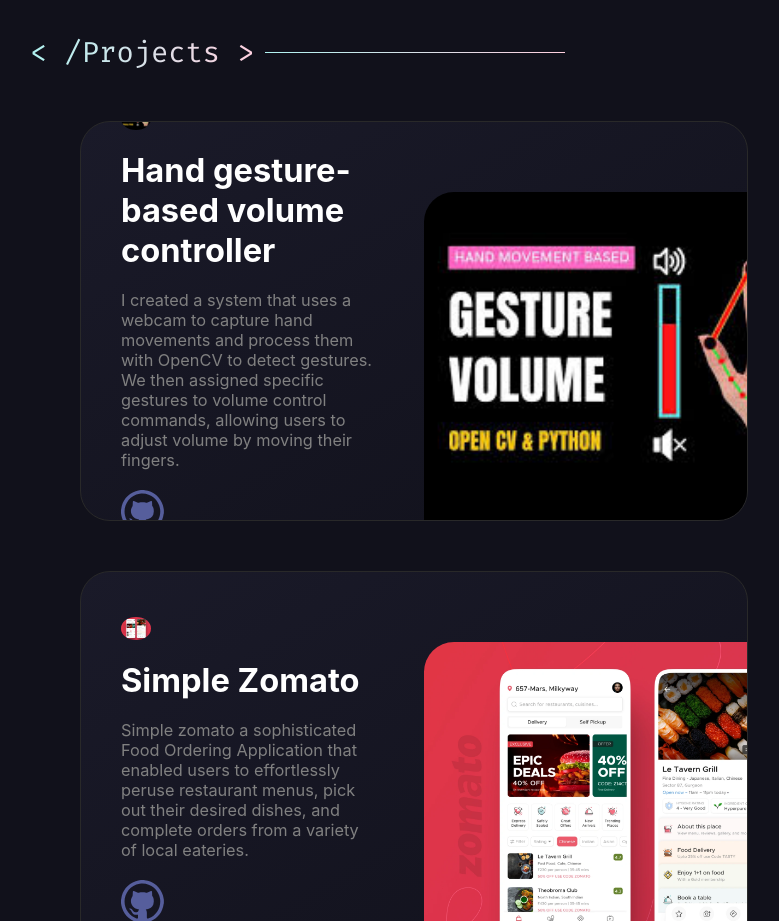
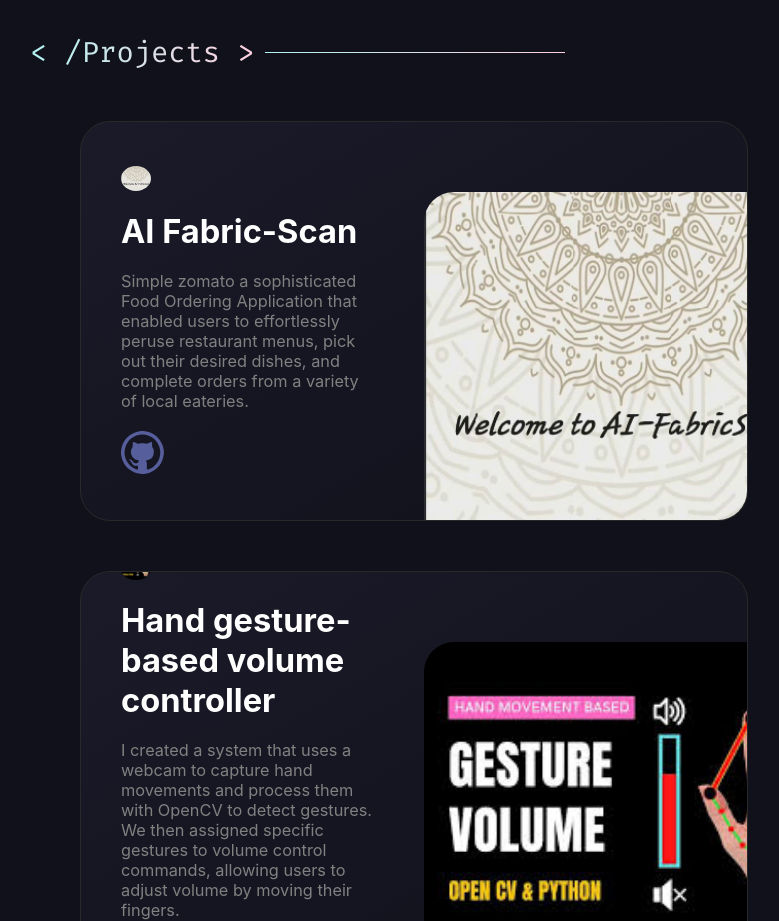
Before and after one commit to ashu-choudhary/personal_portfolio, a plain HTML site: page index.html in a window 1280 px wide. Shown: the part 3140-4061 px from the top of the page, without its empty margins (226-1005 px from the left). Drawn offline with nearby package versions, Linux system fonts and the light colour scheme; animation ran at ten frames a second; a web font is replaced by a local one.

Commit message:
Add new code and image for the project

```diff
--- a/index.html
+++ b/index.html
@@ -396,6 +396,32 @@
           <p class="sectionHeadingP"></p>
         </div>
         <div class="project-boxes-div">
+
+
+          <div class="project-box-wrapper" data-aos="fade-up">
+            <div class="project-box project-box5" id="project-box5">
+              <div class="info-div">
+                <img src="src/webp/AI Fabric-Scan.png" alt="AI Fabric-Scan"
+                  class="faviconforProject" />
+                <article class="ProjectHeading">AI Fabric-Scan</article>
+                <p class="ProjectDescription">
+                  Simple zomato a sophisticated Food Ordering Application that enabled users to
+                  effortlessly peruse restaurant menus, pick out their desired dishes,
+                  and complete orders from a variety of local eateries.
+                </p>
+                <div class="project-buttons">
+                    <a href="https://github.com/ashu-choudhary/AI-Fabric-Scan" target="_blank" class="github-redirect"
+                      aria-label="Visit AI Fabric-Scan on GitHub">
+                      <img src="src/svg/github.svg" alt="github redirect button" />
+                    </a>
+                </div>
+              </div>
+              <div class="image-div">
+                <img src="src/webp/AI Fabric-Scan.png" alt="AI Fabric-Scan app preview image" />
+              </div>
+            </div>
+          </div>
+
           <div data-aos="fade-up" class="project-box-wrapper">
             <div class="project-box project-box2" id="project-box2">
               <div class="info-div">
```
Also changed, not shown: src/png/Preview-card-min.png (deleted), src/png/footer-avatar-ashu.png, src/png/sun.png (added), src/webp/AI Fabric-Scan.png (added).
